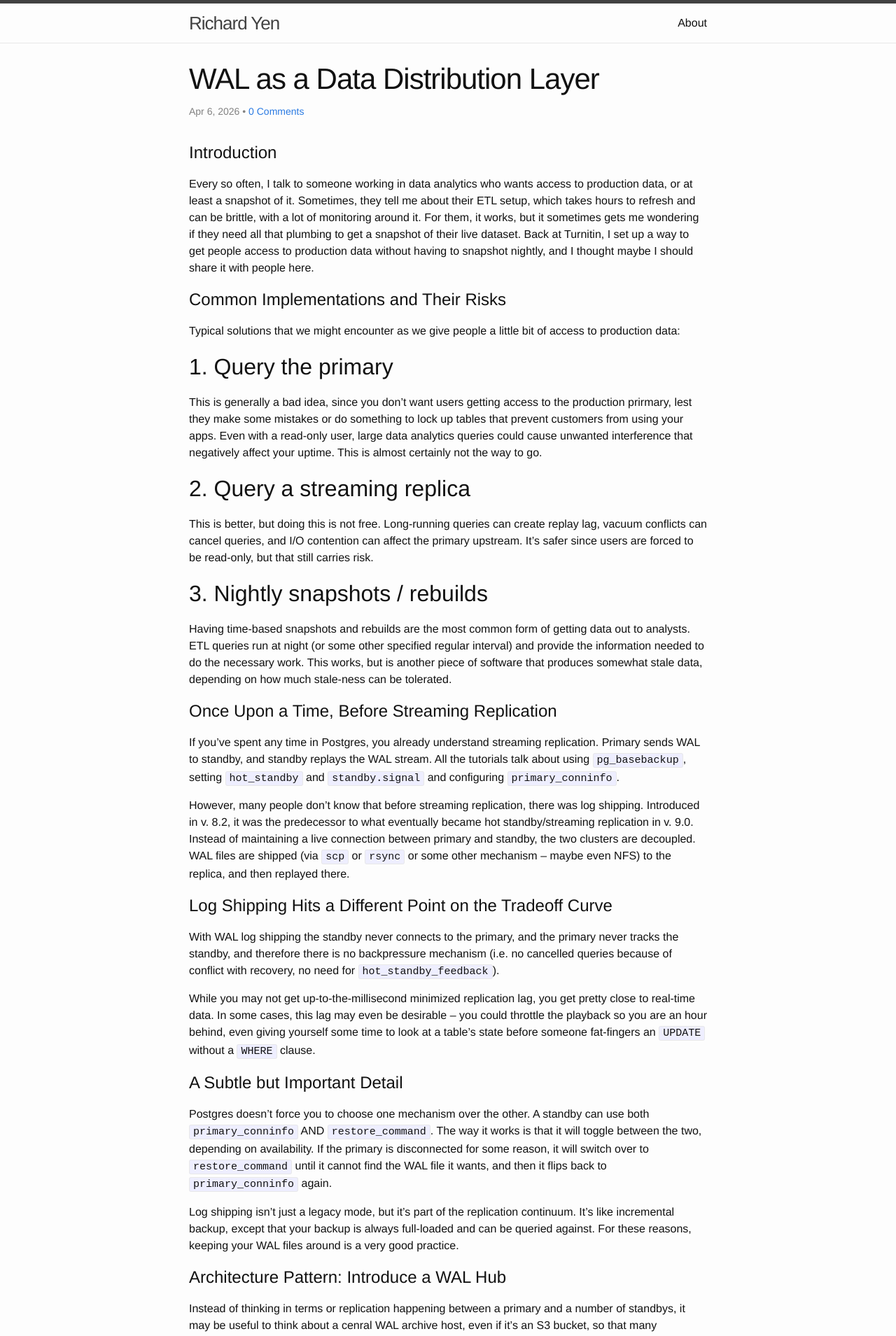
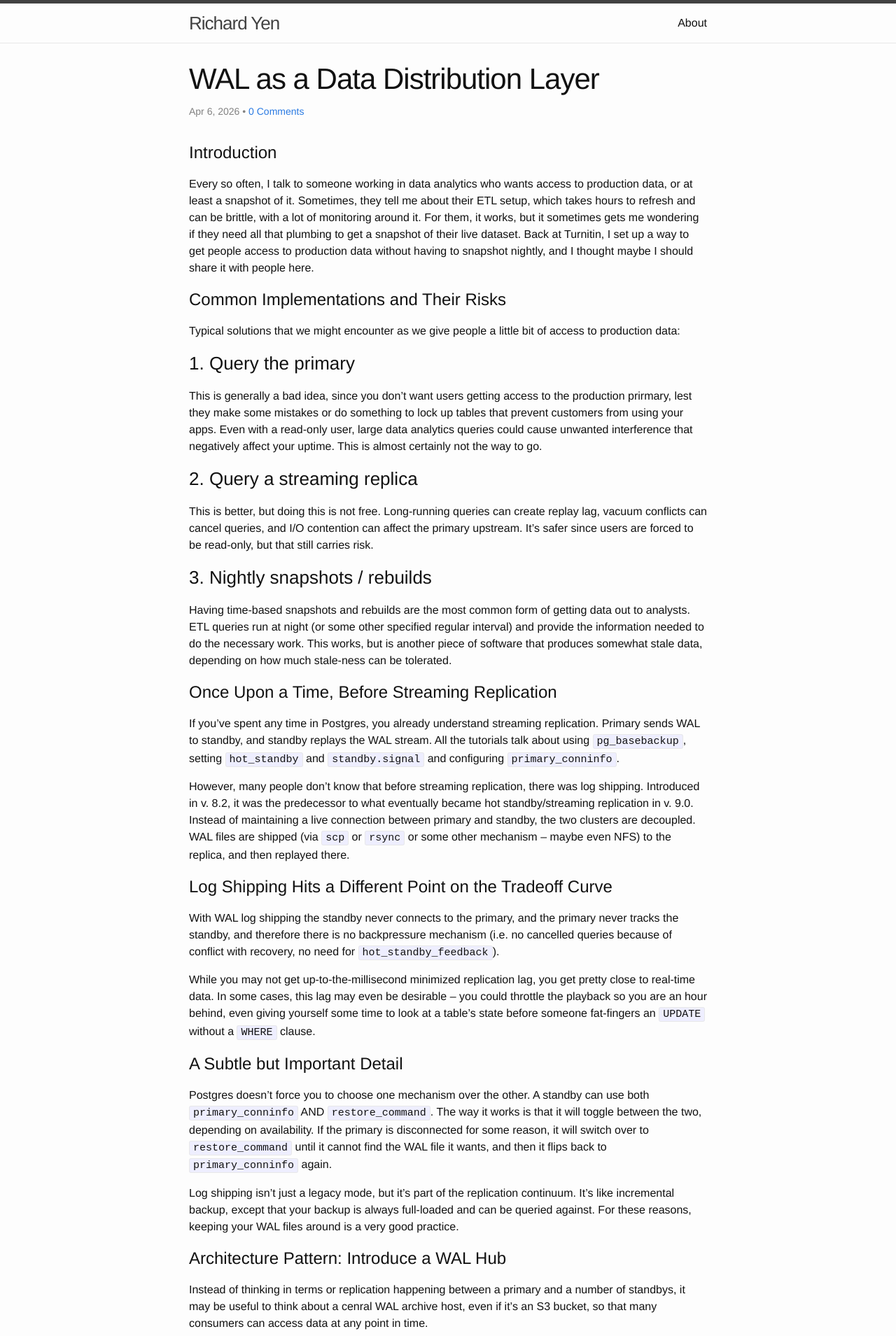
Before and after one commit to richyen/richyen.github.io, a Jekyll site: the page built from _posts/2026-04-06-wal_archiving.markdown, in a window 1280 px wide. Shown: the top 1909 px of the page at 70% size. Built offline with Jekyll 4.4.1, drawn with Linux system fonts in a browser that asks for light colours; comment, search, counter and statistics services are not loaded.

Commit message:
fix heading

```diff
--- a/_posts/2026-04-06-wal_archiving.markdown
+++ b/_posts/2026-04-06-wal_archiving.markdown
@@ -15,15 +15,15 @@ Every so often, I talk to someone working in data analytics who wants access to
 
 Typical solutions that we might encounter as we give people a little bit of access to production data:
 
-## 1. Query the primary
+### 1. Query the primary
 
 This is generally a bad idea, since you don't want users getting access to the production prirmary, lest they make some mistakes or do something to lock up tables that prevent customers from using your apps.  Even with a read-only user, large data analytics queries could cause unwanted interference that negatively affect your uptime.  This is almost certainly not the way to go.
 
-## 2. Query a streaming replica
+### 2. Query a streaming replica
 
 This is better, but doing this is not free.  Long-running queries can create replay lag, vacuum conflicts can cancel queries, and I/O contention can affect the primary upstream.  It's safer since users are forced to be read-only, but that still carries risk.
 
-## 3. Nightly snapshots / rebuilds
+### 3. Nightly snapshots / rebuilds
 
 Having time-based snapshots and rebuilds are the most common form of getting data out to analysts.  ETL queries run at night (or some other specified regular interval) and provide the information needed to do the necessary work.  This works, but is another piece of software that produces somewhat stale data, depending on how much stale-ness can be tolerated.
 
```
